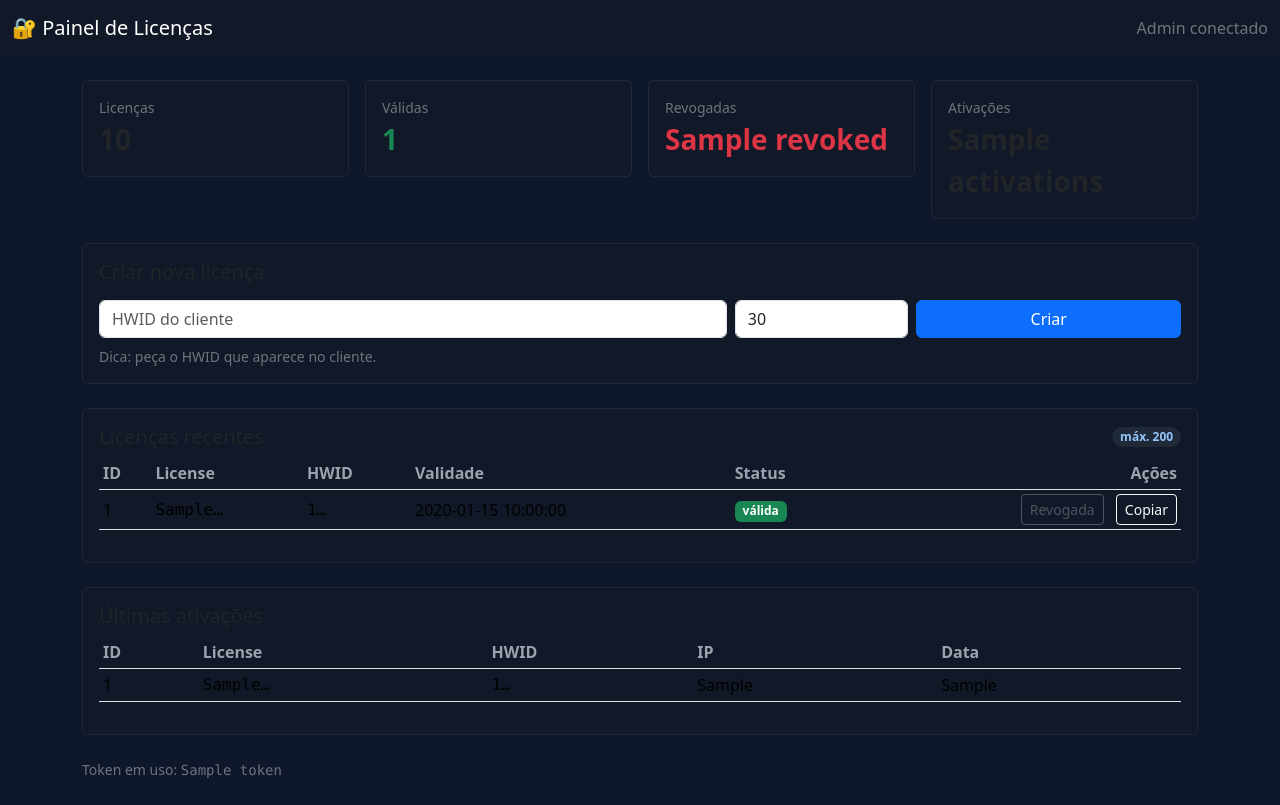
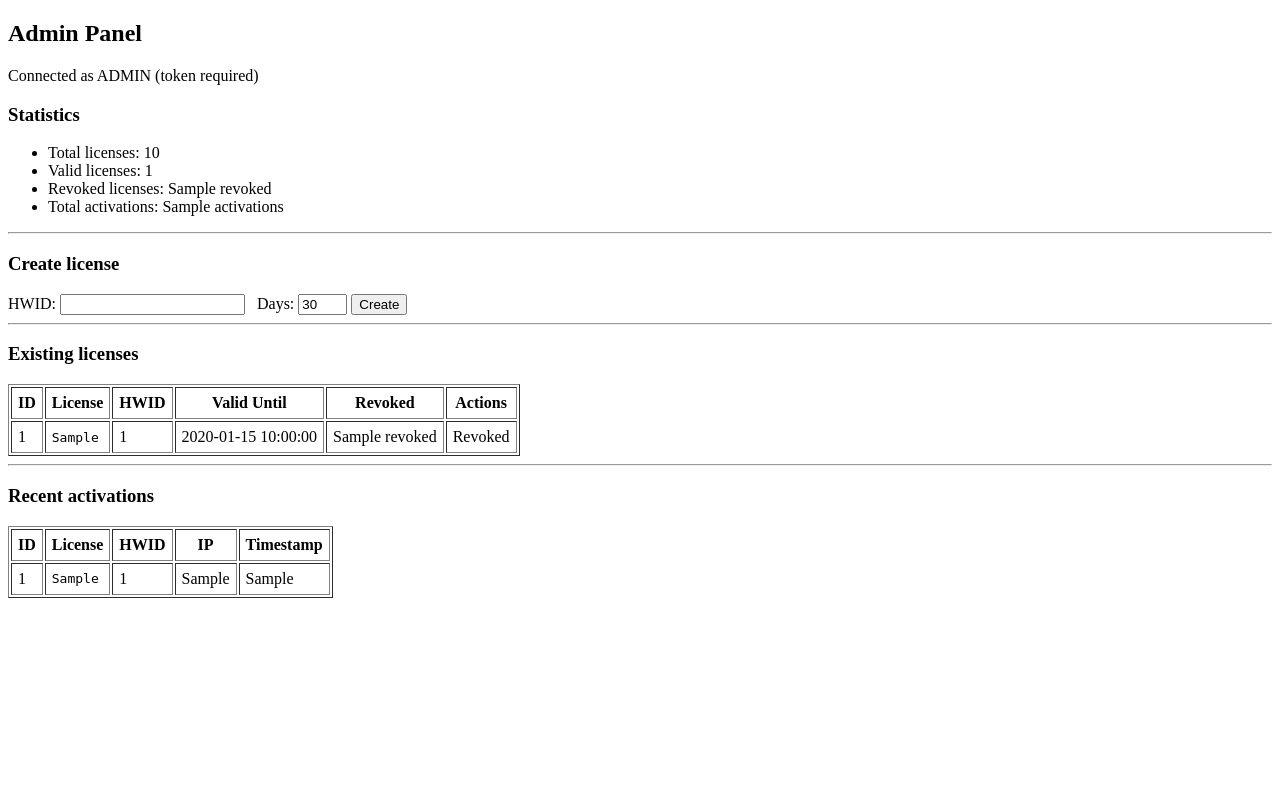
Before and after one commit to jamesdonizeti-blip/ServidorLicencas, a Flask app: template templates/admin.html in a window 1280 px wide. After the commit the page ends 598 px from the top, so only its background shows below. Run offline with Flask 3, Linux system fonts and the light colour scheme; the template is opened without the code that fills it: most values are stand-ins (such as "Sample title", 1, 10 or a date in 2020).

Commit message:
Update admin.html

```diff
--- a/templates/admin.html
+++ b/templates/admin.html
@@ -1,170 +1,89 @@
-<!doctype html>
-<html lang="pt-BR">
+<!DOCTYPE html>
+<html>
 <head>
-  <meta charset="utf-8">
-  <title>Painel de Licenças</title>
-  <meta name="viewport" content="width=device-width, initial-scale=1">
-  <!-- Bootstrap 5 via CDN -->
-  <link href="https://cdn.jsdelivr.net/npm/bootstrap@5.3.3/dist/css/bootstrap.min.css" rel="stylesheet">
-  <style>
-    body { background:#0f172a; color:#e2e8f0; }
-    .navbar { background:#111827; }
-    .card { background:#111827; border:1px solid #1f2937; }
-    .table { --bs-table-bg: transparent; color:#e5e7eb; }
-    .table thead th { color:#9ca3af; }
-    .badge-soft { background:#1f2937; color:#93c5fd; }
-    a, a:hover { color:#93c5fd; }
-    .mono { font-family: ui-monospace,SFMono-Regular,Menlo,Monaco,Consolas,monospace; }
-  </style>
+    <meta charset="UTF-8">
+    <title>Admin - License Manager</title>
 </head>
+
 <body>
-<nav class="navbar navbar-dark">
-  <div class="container-fluid">
-    <span class="navbar-brand">🔐 Painel de Licenças</span>
-    <span class="text-secondary">Admin conectado</span>
-  </div>
-</nav>
+<h2>Admin Panel</h2>
+<p>Connected as ADMIN (token required)</p>
 
-<div class="container py-4">
-  <!-- Stats -->
-  <div class="row g-3">
-    <div class="col-6 col-md-3">
-      <div class="card p-3">
-        <div class="text-secondary small">Licenças</div>
-        <div class="fs-3 fw-semibold">{{ stats.total }}</div>
-      </div>
-    </div>
-    <div class="col-6 col-md-3">
-      <div class="card p-3">
-        <div class="text-secondary small">Válidas</div>
-        <div class="fs-3 fw-semibold text-success">{{ stats.valid }}</div>
-      </div>
-    </div>
-    <div class="col-6 col-md-3">
-      <div class="card p-3">
-        <div class="text-secondary small">Revogadas</div>
-        <div class="fs-3 fw-semibold text-danger">{{ stats.revoked }}</div>
-      </div>
-    </div>
-    <div class="col-6 col-md-3">
-      <div class="card p-3">
-        <div class="text-secondary small">Ativações</div>
-        <div class="fs-3 fw-semibold">{{ stats.activations }}</div>
-      </div>
-    </div>
-  </div>
+<h3>Statistics</h3>
+<ul>
+    <li>Total licenses: {{ stats.total }}</li>
+    <li>Valid licenses: {{ stats.valid }}</li>
+    <li>Revoked licenses: {{ stats.revoked }}</li>
+    <li>Total activations: {{ stats.activations }}</li>
+</ul>
 
-  <!-- Create -->
-  <div class="card mt-4">
-    <div class="card-body">
-      <h5 class="card-title mb-3">Criar nova licença</h5>
-      <form class="row g-2" method="post" action="/admin/create?token={{ token }}">
-        <div class="col-sm-7">
-          <input name="hwid" class="form-control" placeholder="HWID do cliente" required>
-        </div>
-        <div class="col-sm-2">
-          <input name="days" class="form-control" value="30" type="number" min="1">
-        </div>
-        <div class="col-sm-3">
-          <button class="btn btn-primary w-100" type="submit">Criar</button>
-        </div>
+<hr>
+
+<h3>Create license</h3>
+<form method="post" action="/admin/create?token={{ token }}">
+    HWID:
+    <input name="hwid" required>
+    &nbsp; Days:
+    <input name="days" value="30" size="3">
+    <button type="submit">Create</button>
 </form>
-      <div class="small mt-2 text-secondary">Dica: peça o HWID que aparece no cliente.</div>
-    </div>
-  </div>
 
-  <!-- Licenses table -->
-  <div class="card mt-4">
-    <div class="card-body">
-      <div class="d-flex justify-content-between align-items-center mb-2">
-        <h5 class="card-title mb-0">Licenças recentes</h5>
-        <span class="badge rounded-pill badge-soft">máx. 200</span>
-      </div>
-      <div class="table-responsive">
-        <table class="table table-sm align-middle">
-          <thead>
+<hr>
+
+<h3>Existing licenses</h3>
+<table border="1" cellpadding="6">
     <tr>
         <th>ID</th>
         <th>License</th>
         <th>HWID</th>
-              <th>Validade</th>
-              <th>Status</th>
-              <th class="text-end">Ações</th>
+        <th>Valid Until</th>
+        <th>Revoked</th>
+        <th>Actions</th>
     </tr>
-          </thead>
-          <tbody>
+
     {% for r in licenses %}
     <tr>
         <td>{{ r.id }}</td>
-              <td class="mono">
-                <span class="copy" data-copy="{{ r.license_key }}">{{ r.license_key[:10] }}…</span>
-              </td>
-              <td class="mono">{{ r.hwid[:20] }}…</td>
+        <td style="font-family: monospace">{{ r.license_key }}</td>
+        <td>{{ r.hwid }}</td>
         <td>{{ r.valid_until }}</td>
+        <td>{{ r.revoked }}</td>
         <td>
-                {% if r.revoked == 1 %}
-                  <span class="badge bg-danger">revogada</span>
-                {% elif r.valid_until < (namespace.now if namespace.now else '') %}
-                  <span class="badge bg-warning text-dark">expirada</span>
-                {% else %}
-                  <span class="badge bg-success">válida</span>
-                {% endif %}
-              </td>
-              <td class="text-end">
             {% if r.revoked == 0 %}
-                <form class="d-inline" method="post" action="/admin/revoke?token={{ token }}" onsubmit="return confirm('Revogar esta licença?');">
+            <form style="display:inline" method="post" action="/admin/revoke?token={{ token }}">
                 <input type="hidden" name="license_key" value="{{ r.license_key }}">
-                  <button class="btn btn-outline-danger btn-sm">Revogar</button>
+                <button type="submit">Revoke</button>
             </form>
             {% else %}
-                  <button class="btn btn-outline-secondary btn-sm" disabled>Revogada</button>
+            Revoked
             {% endif %}
-                <button class="btn btn-outline-light btn-sm ms-2" onclick="copyText('{{ r.license_key }}')">Copiar</button>
         </td>
     </tr>
     {% endfor %}
-            {% if licenses|length == 0 %}
-            <tr><td colspan="6" class="text-center text-secondary">Sem licenças ainda.</td></tr>
-            {% endif %}
-          </tbody>
 </table>
-      </div>
-    </div>
-  </div>
 
-  <!-- Activations -->
-  <div class="card mt-4">
-    <div class="card-body">
-      <h5 class="card-title">Últimas ativações</h5>
-      <div class="table-responsive">
-        <table class="table table-sm">
-          <thead><tr><th>ID</th><th>License</th><th>HWID</th><th>IP</th><th>Data</th></tr></thead>
-          <tbody>
+<hr>
+
+<h3>Recent activations</h3>
+<table border="1" cellpadding="6">
+    <tr>
+        <th>ID</th>
+        <th>License</th>
+        <th>HWID</th>
+        <th>IP</th>
+        <th>Timestamp</th>
+    </tr>
+
     {% for a in activations %}
     <tr>
         <td>{{ a.id }}</td>
-                <td class="mono">{{ a.license_key[:10] }}…</td>
-                <td class="mono">{{ a.hwid[:20] }}…</td>
+        <td style="font-family: monospace">{{ a.license_key }}</td>
+        <td>{{ a.hwid }}</td>
         <td>{{ a.ip }}</td>
         <td>{{ a.ts }}</td>
     </tr>
     {% endfor %}
-            {% if activations|length == 0 %}
-            <tr><td colspan="5" class="text-center text-secondary">Nenhuma ativação ainda.</td></tr>
-            {% endif %}
-          </tbody>
 </table>
-      </div>
-    </div>
-  </div>
 
-  <footer class="text-secondary small mt-4">Token em uso: <span class="mono">{{ token }}</span></footer>
-</div>
-
-<script>
-function copyText(t){
-  navigator.clipboard.writeText(t);
-}
-</script>
 </body>
 </html>
```
Lines whose indentation alone changed are shown as unchanged.
